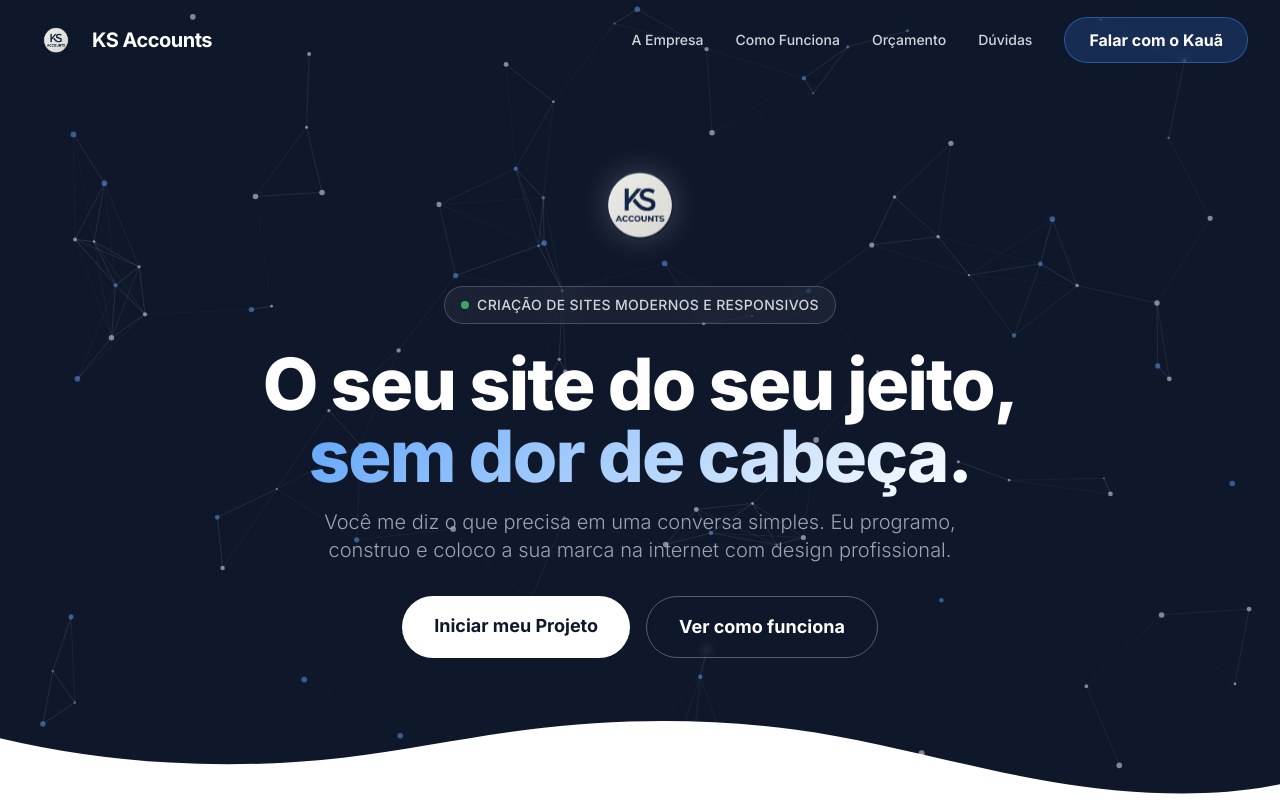
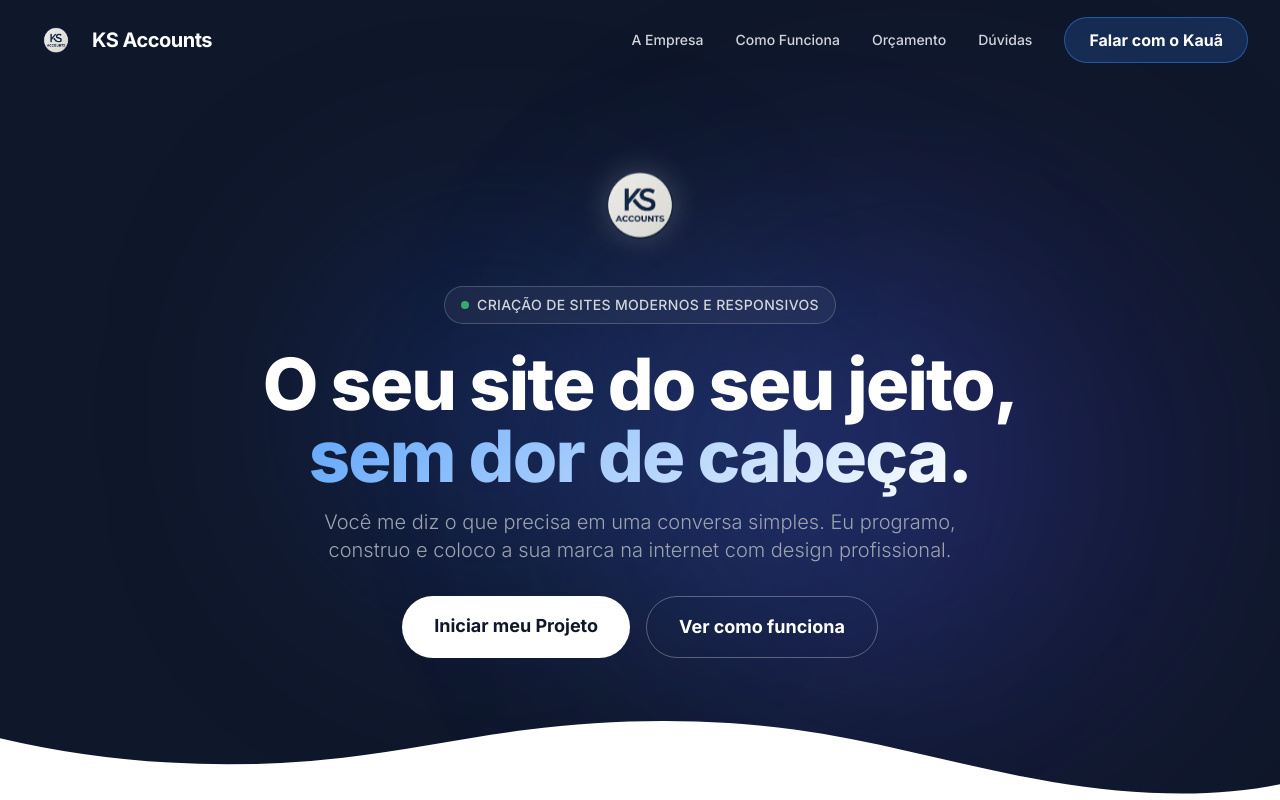
Before and after one commit to kauasantoos7/KS-ACCOUNTS, a plain HTML site: page index.html in a window 1280 px wide. Shown: the top 800 px of the page. Drawn offline with nearby package versions, Linux system fonts and the light colour scheme.

Commit message:
Update index.html

```diff
--- a/index.html
+++ b/index.html
@@ -33,11 +33,18 @@
                     },
                     animation: {
                         'float': 'float 6s ease-in-out infinite',
+                        'blob': 'blob 10s infinite alternate',
                     },
                     keyframes: {
                         float: {
                             '0%, 100%': { transform: 'translateY(0)' },
                             '50%': { transform: 'translateY(-20px)' },
+                        },
+                        blob: {
+                            '0%': { transform: 'translate(0px, 0px) scale(1)' },
+                            '33%': { transform: 'translate(30px, -50px) scale(1.1)' },
+                            '66%': { transform: 'translate(-20px, 20px) scale(0.9)' },
+                            '100%': { transform: 'translate(0px, 0px) scale(1)' },
                         }
                     }
                 }
@@ -59,16 +66,6 @@
             position: relative;
             background-color: #0f172a;
             overflow: hidden;
-        }
-
-        #hero-canvas {
-            position: absolute;
-            top: 0;
-            left: 0;
-            width: 100%;
-            height: 100%;
-            z-index: 1;
-            opacity: 0.8;
         }
 
         .hero-content {
@@ -152,8 +149,11 @@
     </nav>
 
     <section id="hero" class="min-h-screen flex items-center pt-32 pb-32 md:pt-24 md:pb-24">
-        <!-- Canvas interativo de fundo -->
-        <canvas id="hero-canvas"></canvas>
+
+        <!-- Luzes Flutuantes de Fundo (Aurora/Blobs) -->
+        <div class="absolute top-1/4 left-1/4 w-96 h-96 bg-ks-primary/40 rounded-full blur-[120px] animate-blob z-0 pointer-events-none"></div>
+        <div class="absolute top-1/3 right-1/4 w-96 h-96 bg-ks-light/20 rounded-full blur-[120px] animate-blob z-0 pointer-events-none" style="animation-delay: 2s;"></div>
+        <div class="absolute bottom-10 left-1/2 transform -translate-x-1/2 w-[30rem] h-[30rem] bg-indigo-600/20 rounded-full blur-[120px] animate-blob z-0 pointer-events-none" style="animation-delay: 4s;"></div>
 
         <div class="hero-content w-full max-w-7xl mx-auto px-4 sm:px-6 lg:px-8 flex flex-col justify-center items-center text-center relative z-30">
 
@@ -390,9 +390,6 @@
     </section>
 
     <section id="contato" class="py-24 bg-ks-primary relative overflow-hidden">
-        <!-- Efeitos de Fundo -->
-        <div class="absolute inset-0 opacity-10" style="background-image: radial-gradient(circle at 2px 2px, white 1px, transparent 0); background-size: 32px 32px;"></div>
-
         <div class="max-w-4xl mx-auto px-4 sm:px-6 lg:px-8 relative z-10 text-center">
 
             <div class="w-24 h-24 bg-white/10 rounded-full flex items-center justify-center text-white text-4xl mx-auto mb-8 backdrop-blur-sm border border-white/20">
@@ -548,158 +545,6 @@
             window.location.href = "mailto:kssystems26@gmail.com?subject=Orçamento de Site KS Accounts";
             abrirModal('email', 'Cliente de E-mail', 'Seu aplicativo de e-mail padrão deve ter sido aberto. Caso não abra, envie um e-mail para: kssystems26@gmail.com');
         }
-
-        // --- CANVAS NETWORK ANIMATION (Fundo da Hero Section) ---
-        const canvas = document.getElementById('hero-canvas');
-        const ctx = canvas.getContext('2d');
-        const heroSection = document.getElementById('hero');
-
-        let particlesArray = [];
-        let mouse = {
-            x: null,
-            y: null,
-            radius: 150
-        }
-
-        // Ajuste no redimensionamento
-        function resizeCanvas() {
-            canvas.width = heroSection.offsetWidth;
-            canvas.height = heroSection.offsetHeight;
-        }
-
-        let currentWidth = window.innerWidth;
-        window.addEventListener('resize', () => {
-            if (window.innerWidth !== currentWidth) {
-                currentWidth = window.innerWidth;
-                resizeCanvas();
-                init();
-            }
-        });
-
-        // Posição do Mouse globalmente
-        window.addEventListener('mousemove', (e) => {
-            if(window.scrollY < heroSection.offsetHeight) {
-                mouse.x = e.x;
-                mouse.y = e.y - window.scrollY;
-            } else {
-                mouse.x = null;
-                mouse.y = null;
-            }
-        });
-
-        // Suporte a Toque (Touch)
-        window.addEventListener('touchmove', (e) => {
-            if(window.scrollY < heroSection.offsetHeight) {
-                mouse.x = e.touches[0].clientX;
-                mouse.y = e.touches[0].clientY - window.scrollY;
-            }
-        }, { passive: true });
-
-        window.addEventListener('touchend', () => {
-            mouse.x = null;
-            mouse.y = null;
-        });
-
-        window.addEventListener('mouseleave', () => {
-            mouse.x = null;
-            mouse.y = null;
-        });
-
-        // Objeto Particula (Nodo)
-        class Particle {
-            constructor(x, y, dx, dy, size, color) {
-                this.x = x;
-                this.y = y;
-                this.dx = dx;
-                this.dy = dy;
-                this.size = size;
-                this.color = color;
-            }
-
-            draw() {
-                ctx.beginPath();
-                ctx.arc(this.x, this.y, this.size, 0, Math.PI * 2, false);
-                ctx.fillStyle = this.color;
-                ctx.fill();
-            }
-
-            update() {
-                if (this.x > canvas.width || this.x < 0) this.dx = -this.dx;
-                if (this.y > canvas.height || this.y < 0) this.dy = -this.dy;
-
-                let dx = mouse.x - this.x;
-                let dy = mouse.y - this.y;
-                let distance = Math.sqrt(dx*dx + dy*dy);
-
-                if (distance < mouse.radius + this.size){
-                    if (mouse.x < this.x && this.x < canvas.width - this.size * 10) this.x += 1;
-                    if (mouse.x > this.x && this.x > this.size * 10) this.x -= 1;
-                    if (mouse.y < this.y && this.y < canvas.height - this.size * 10) this.y += 1;
-                    if (mouse.y > this.y && this.y > this.size * 10) this.y -= 1;
-                }
-
-                this.x += this.dx;
-                this.y += this.dy;
-                this.draw();
-            }
-        }
-
-        // Preenche o array com particulas
-        function init() {
-            particlesArray = [];
-            let numOfParticles = (canvas.width * canvas.height) / 10000;
-            if(numOfParticles > 150) numOfParticles = 150;
-
-            for (let i = 0; i < numOfParticles; i++) {
-                let size = (Math.random() * 2) + 1;
-                let x = (Math.random() * ((canvas.width - size * 2) - (size * 2)) + size * 2);
-                let y = (Math.random() * ((canvas.height - size * 2) - (size * 2)) + size * 2);
-                let dx = (Math.random() * 1) - 0.5;
-                let dy = (Math.random() * 1) - 0.5;
-                let color = Math.random() > 0.4 ? 'rgba(255, 255, 255, 0.6)' : 'rgba(96, 165, 250, 0.6)';
-
-                particlesArray.push(new Particle(x, y, dx, dy, size, color));
-            }
-        }
-
-        // Conecta as linhas
-        function connect() {
-            for (let a = 0; a < particlesArray.length; a++) {
-                for (let b = a; b < particlesArray.length; b++) {
-                    let dx = particlesArray[a].x - particlesArray[b].x;
-                    let dy = particlesArray[a].y - particlesArray[b].y;
-                    let distance = dx * dx + dy * dy;
-
-                    if (distance < (canvas.width/9) * (canvas.height/9)) {
-                        let opacity = 1 - (distance / 15000);
-                        ctx.strokeStyle = `rgba(255, 255, 255, ${opacity * 0.15})`;
-                        ctx.lineWidth = 1;
-                        ctx.beginPath();
-                        ctx.moveTo(particlesArray[a].x, particlesArray[a].y);
-                        ctx.lineTo(particlesArray[b].x, particlesArray[b].y);
-                        ctx.stroke();
-                    }
-                }
-            }
-        }
-
-        function animate() {
-            requestAnimationFrame(animate);
-            ctx.clearRect(0, 0, canvas.width, canvas.height);
-
-            for (let i = 0; i < particlesArray.length; i++) {
-                particlesArray[i].update();
-            }
-            connect();
-        }
-
-        // Dispara ao carregar
-        window.onload = () => {
-            resizeCanvas();
-            init();
-            animate();
-        };
-
     </script>
 </body>
 </html>
```
